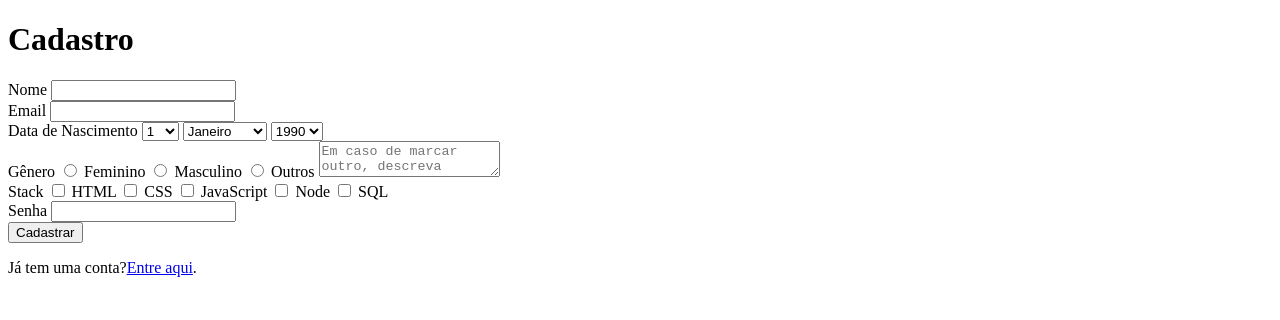
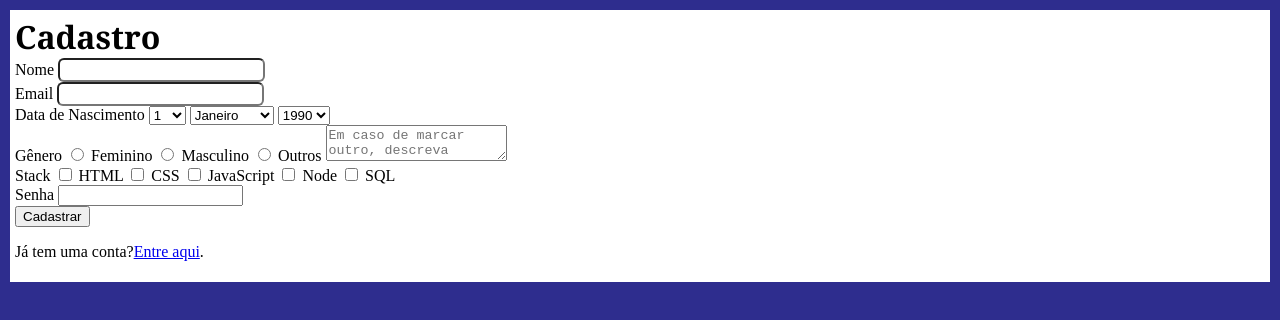
Before and after one commit to LeonardoFerreira096/geracaotech, a plain HTML site: page html/4 formulario/cadastro.html in a window 1280 px wide. Drawn offline with Linux system fonts and the light colour scheme.

Commit message:
aula 08 04 25

```diff
--- a/html/4 formulario/cadastro.html
+++ b/html/4 formulario/cadastro.html
@@ -1,15 +1,16 @@
 <!DOCTYPE html>
-<html lang="en">
+<html lang="pt-BR">
 
 <head>
     <meta charset="UTF-8">
     <meta name="viewport" content="width=device-width, initial-scale=1.0">
     <title>Cadastro</title>
+    <link rel="stylesheet" href="./styles/cadastro.css">
 </head>
 
 <body>
     <main>
-        <h1>Cadastro</h1>
+        <h1 class="pcadastro">Cadastro</h1>
         <form>
             <div>
                 <label for="nome">Nome</label>
@@ -111,6 +112,7 @@
 
                 <input type="checkbox" name="stack" id="sql">
                 <label for="sql">SQL</label>
+
             </div>
 
             <div>
--- /dev/null
+++ b/html/4 formulario/styles/cadastro.css
@@ -0,0 +1,31 @@
+main{
+    background-color: #ffffff;
+    padding: 5px;
+    margin: 10px;
+
+}
+
+body{
+    background-color: #2e2d8e;
+    margin: auto;
+    padding: auto;
+}
+
+.pcadastro{
+    margin-bottom: 20px;
+    font-family: Cambria, Cochin, Georgia, Times, 'Times New Roman', serif;
+    padding: auto;
+    margin: auto;
+}
+
+#nome{
+    font-family: Cambria, Cochin, Georgia, Times, 'Times New Roman', serif;
+    cursor: pointer;
+    border-radius: 6px;
+}
+
+#email{
+    font-family: Cambria, Cochin, Georgia, Times, 'Times New Roman', serif;
+    cursor: pointer;
+    border-radius: 6px;
+}
--- a/html/4 formulario/styles/formulario.css
+++ b/html/4 formulario/styles/formulario.css
@@ -32,8 +32,8 @@ main{
 .btn{
     background-color: var(--warning);
     border: auto;
-    width: 10px;
-    padding: 10px;
+    width: auto;
+    padding: auto;
     margin: auto;
     cursor: pointer;
     border-radius: 6px;
@@ -48,7 +48,7 @@ main{
 }
 
 .btn:hover{
-    background-color: var(--tertiary);
+    background-color: var(--error)
     color: #f5f5dc;
     border-radius: 6px;
 }
```
